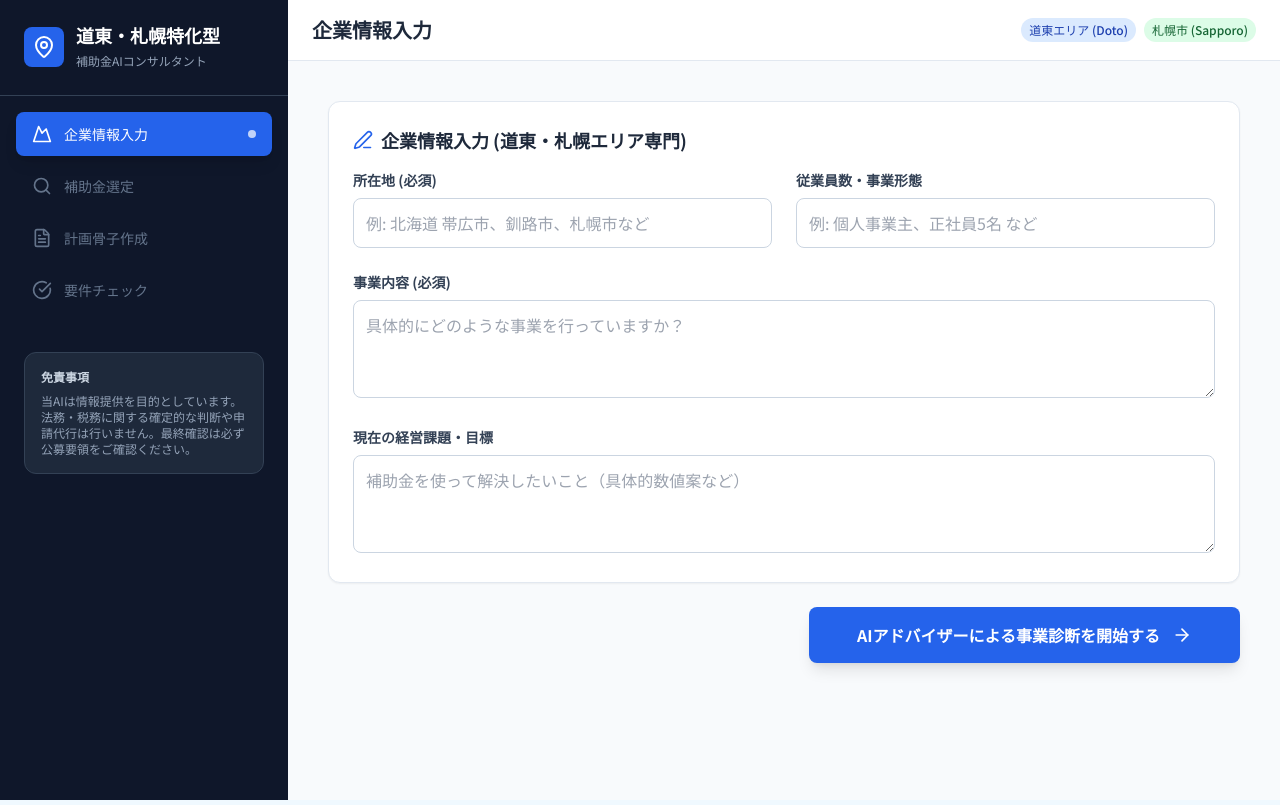
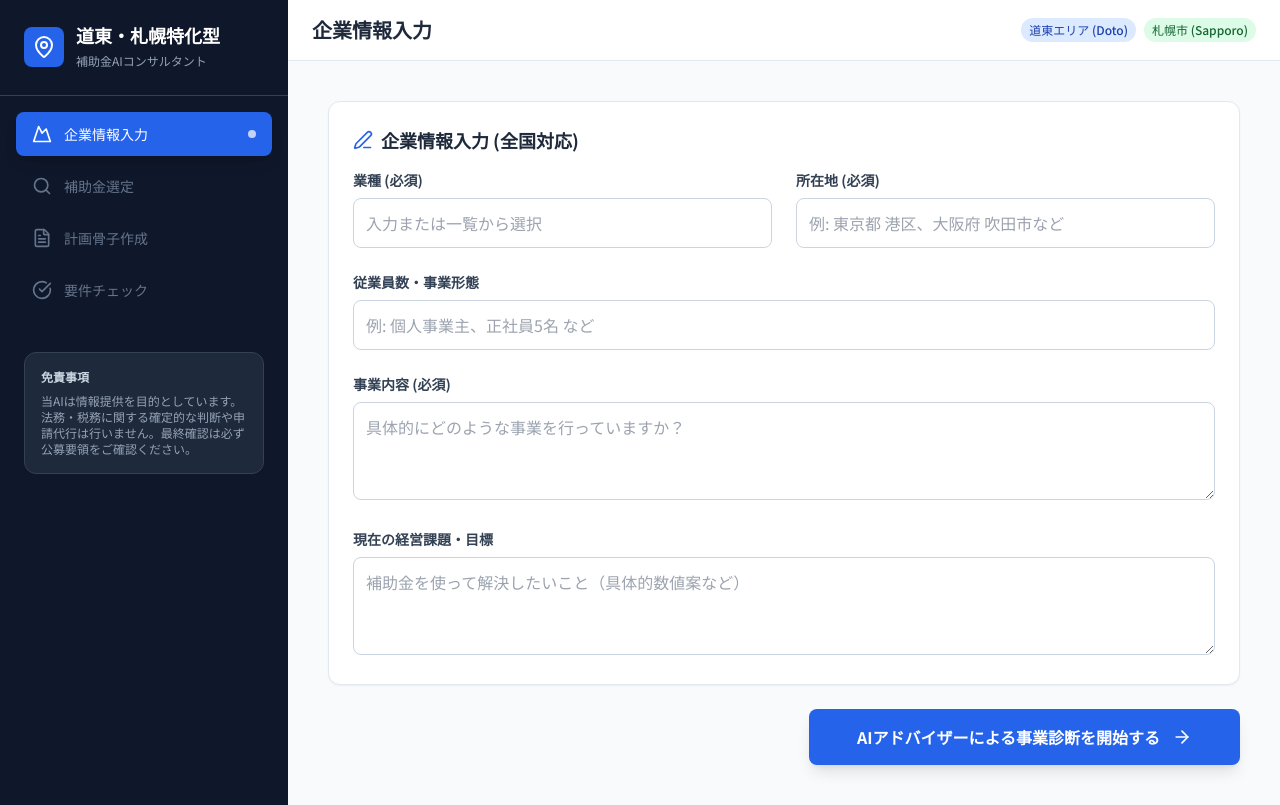
Before and after one commit to snow454-dev/Subsidy, a React (Vite) app: page / in a window 1280 px wide. Built offline with nearby package versions, Linux system fonts and the light colour scheme.

Commit message:
Update App.tsx

```diff
--- a/App.tsx
+++ b/App.tsx
@@ -1,4 +1,3 @@
-
 import React, { useState, useRef, useEffect } from 'react';
 import { Layout } from './components/Layout';
 import { AppStep, UserProfile, GeminiResponse } from './types';
@@ -8,12 +7,29 @@ import { Spinner } from './components/Spinner';
 import { MarkdownRenderer } from './components/MarkdownRenderer';
 import { ArrowRight, ArrowLeft, Edit3, RefreshCw, ExternalLink, FileText, CheckCircle, Printer, Download, Info } from 'lucide-react';
 
+// 日本標準産業分類ベースの業種リスト（サジェスト用）
+const INDUSTRIES = [
+  "農業・林業・漁業",
+  "建設業",
+  "製造業",
+  "情報通信業",
+  "運輸業・郵便業",
+  "卸売業・小売業",
+  "金融・保険業",
+  "不動産・物品賃貸業",
+  "宿泊業・飲食サービス業",
+  "医療・福祉",
+  "教育・学習支援業",
+  "サービス業（その他）"
+];
+
 const App: React.FC = () => {
   const [step, setStep] = useState<AppStep>(AppStep.PROFILE_INPUT);
   const [loading, setLoading] = useState(false);
   const [error, setError] = useState<string | null>(null);
 
   const initialProfile: UserProfile = {
+    industry: '', // 追加: 業種
     companyDescription: '',
     location: '',
     employeeCount: '',
@@ -42,16 +58,40 @@ const App: React.FC = () => {
     setProfile(prev => ({ ...prev, [name]: value }));
   };
 
+  // スプレッドシート（GAS）へのデータ送信処理
+  const saveDataToSpreadsheet = (data: UserProfile) => {
+    // ※ここにGASでデプロイしたウェブアプリのURLを設定してください
+    const GAS_URL = "YOUR_GAS_WEB_APP_URL_HERE";
+
+    // URLが未設定の場合は送信をスキップ（ローカルテスト時のエラー防止）
+    if (GAS_URL === "YOUR_GAS_WEB_APP_URL_HERE") return;
+
+    fetch(GAS_URL, {
+      method: "POST",
+      mode: "no-cors",
+      headers: { "Content-Type": "application/json" },
+      body: JSON.stringify({
+        timestamp: new Date().toISOString(),
+        ...data
+      })
+    }).catch(console.error);
+  };
+
   const submitProfile = async () => {
     setError(null);
-    if (!profile.location.trim() || !profile.companyDescription.trim()) {
-      setError("所在地と事業内容は必須入力です。");
+    if (!profile.industry.trim() || !profile.location.trim() || !profile.companyDescription.trim()) {
+      setError("業種、所在地、事業内容は必須入力です。");
       return;
     }
 
     setLoading(true);
     try {
+      // DB（スプレッドシート）へのバックグラウンド保存
+      saveDataToSpreadsheet(profile);
+
+      // プロンプトに業種を追加してGeminiへリクエスト
       const prompt = getSelectionPrompt(
+        profile.industry,
         profile.companyDescription,
         profile.location,
         profile.employeeCount,
@@ -158,21 +198,39 @@ const App: React.FC = () => {
           <div className="bg-white p-6 rounded-xl shadow-sm border border-slate-200">
             <h3 className="text-lg font-bold text-slate-800 mb-4 flex items-center gap-2">
               <Edit3 size={20} className="text-blue-600"/>
-              企業情報入力 (道東・札幌エリア専門)
+              企業情報入力 (全国対応)
             </h3>
             <div className="grid grid-cols-1 md:grid-cols-2 gap-6">
+
+              <div className="col-span-1">
+                <label className="block text-sm font-semibold text-slate-700 mb-2">業種 (必須)</label>
+                <input
+                  type="text"
+                  name="industry"
+                  list="industry-list"
+                  placeholder="入力または一覧から選択"
+                  value={profile.industry}
+                  onChange={handleProfileChange}
+                  className="w-full p-3 border border-slate-300 rounded-lg focus:ring-2 focus:ring-blue-500 transition-shadow"
+                />
+                <datalist id="industry-list">
+                  {INDUSTRIES.map(ind => <option key={ind} value={ind} />)}
+                </datalist>
+              </div>
+
               <div className="col-span-1">
                 <label className="block text-sm font-semibold text-slate-700 mb-2">所在地 (必須)</label>
                 <input
                   type="text"
                   name="location"
-                  placeholder="例: 北海道 帯広市、釧路市、札幌市など"
+                  placeholder="例: 東京都 港区、大阪府 吹田市など"
                   value={profile.location}
                   onChange={handleProfileChange}
                   className="w-full p-3 border border-slate-300 rounded-lg focus:ring-2 focus:ring-blue-500 transition-shadow"
                 />
               </div>
-              <div className="col-span-1">
+
+              <div className="col-span-1 md:col-span-2">
                 <label className="block text-sm font-semibold text-slate-700 mb-2">従業員数・事業形態</label>
                 <input
                   type="text"
@@ -183,6 +241,7 @@ const App: React.FC = () => {
                   className="w-full p-3 border border-slate-300 rounded-lg focus:ring-2 focus:ring-blue-500"
                 />
               </div>
+
               <div className="col-span-1 md:col-span-2">
                 <label className="block text-sm font-semibold text-slate-700 mb-2">事業内容 (必須)</label>
                 <textarea
@@ -194,6 +253,7 @@ const App: React.FC = () => {
                   className="w-full p-3 border border-slate-300 rounded-lg focus:ring-2 focus:ring-blue-500"
                 />
               </div>
+
               <div className="col-span-1 md:col-span-2">
                 <label className="block text-sm font-semibold text-slate-700 mb-2">現在の経営課題・目標</label>
                 <textarea
@@ -320,8 +380,8 @@ const App: React.FC = () => {
         <div className="space-y-6" ref={resultContainerRef}>
           <div className="bg-white p-8 rounded-xl shadow-md border border-slate-200 print:shadow-none print:border-none print:p-0">
             <div className="hidden print:block text-center mb-8 border-b-2 border-slate-900 pb-4">
-               <h1 className="text-2xl font-bold">北海道特化型 補助金申請支援レポート</h1>
-               <p className="text-sm mt-2">発行元: 北海道補助金AIパートナー / 所在地: {profile.location}</p>
+               <h1 className="text-2xl font-bold">全国対応型 補助金申請支援レポート</h1>
+               <p className="text-sm mt-2">発行元: 補助金AIパートナー / 所在地: {profile.location} / 業種: {profile.industry}</p>
             </div>
 
             <section className="mb-10">
```
